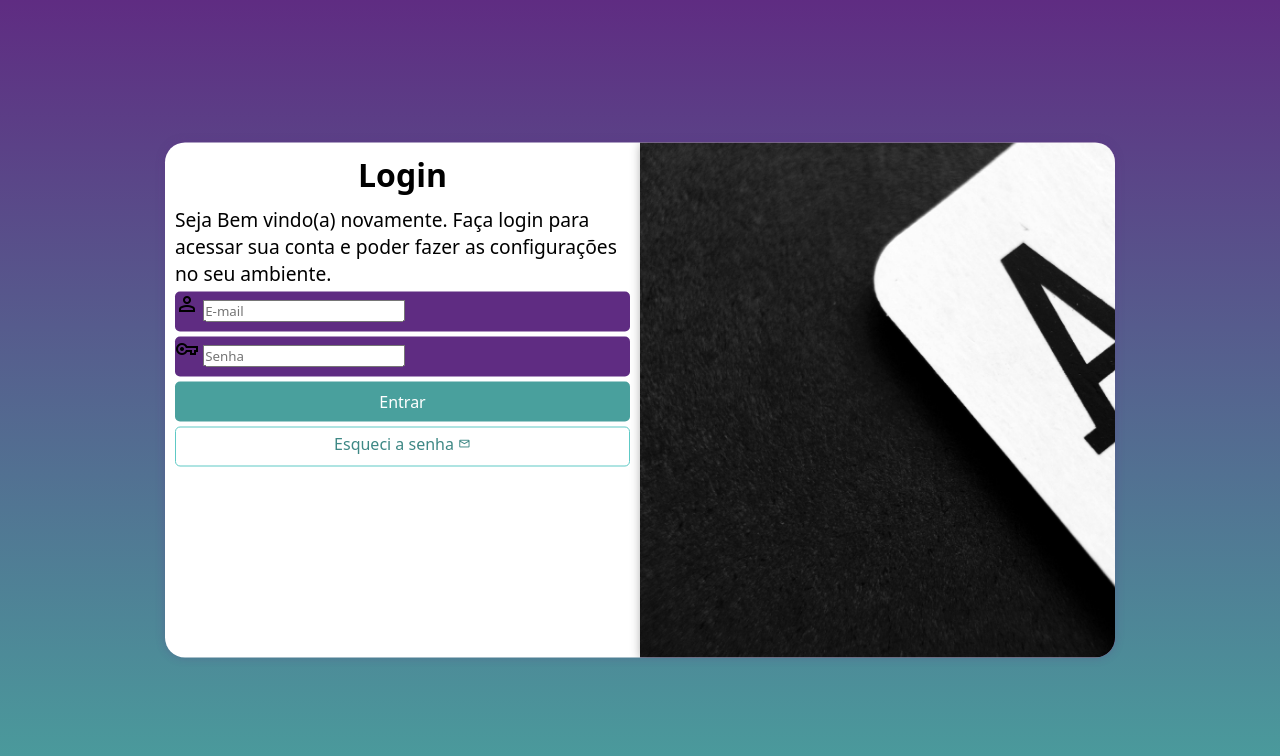
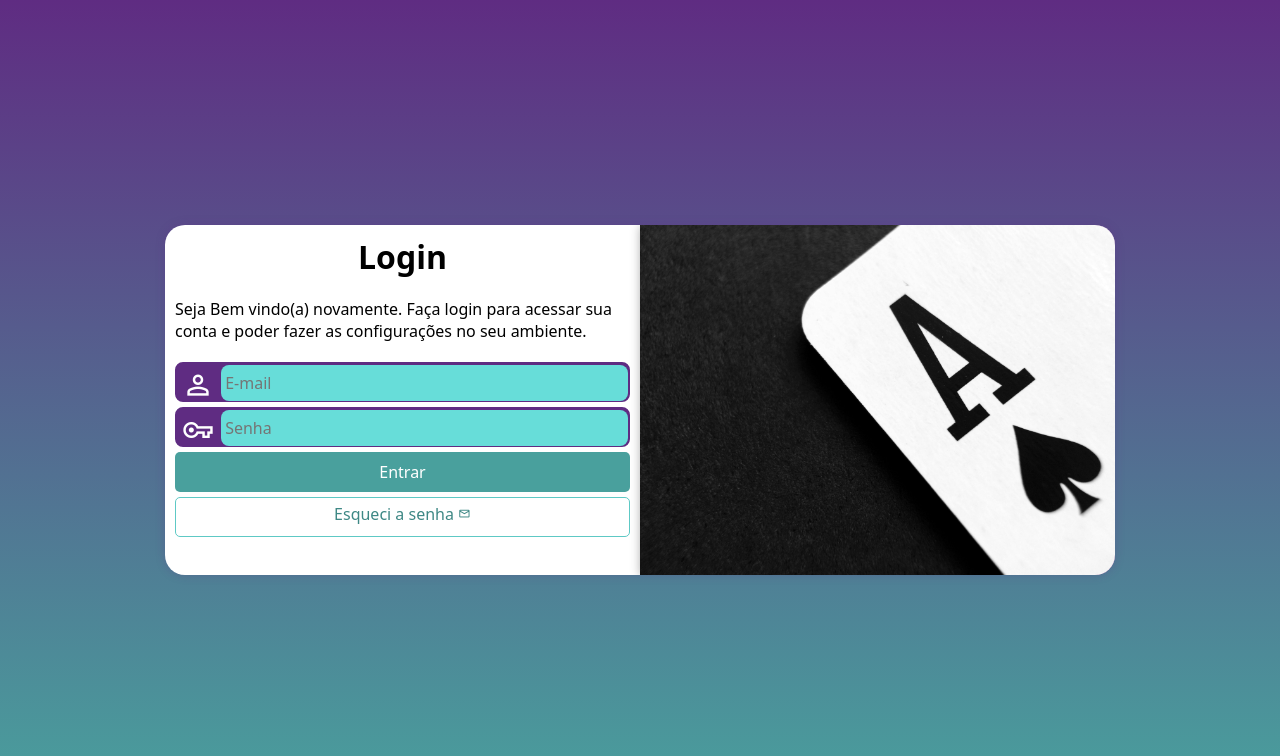
Before and after one commit to victor-dev-moreira/projeto-login, a plain HTML site: page index.html in a window 1280 px wide. Drawn offline with nearby package versions, Linux system fonts and the light colour scheme.

Commit message:
Fim Do Projeto Formulario

```diff
--- a/estilos/mediaquery.css
+++ b/estilos/mediaquery.css
@@ -27,6 +27,7 @@ TV: acima de 1200px
 
     section#login {
         width: 80vw;
+        height: 280px;
     }
 
     section#login > div#imagem{
@@ -51,6 +52,7 @@ TV: acima de 1200px
 
     section#login{
         width: 950px;
+        height: 350px;
     }
 
     section#login > div#imagem{
@@ -69,7 +71,8 @@ TV: acima de 1200px
     }
 
     div#formulario > p {
-        font-size: 1.2em;
+        font-size: 1em;
+        margin: 20px 0px;
     }
 
 }
--- a/estilos/style.css
+++ b/estilos/style.css
@@ -43,13 +43,15 @@ section#login{
     position: absolute;
     top: 50%;
     left: 50%;
-    transform: translate(-50%, -50%);
+
     background-color: white;
     width: 250px;
     height: 515px;
     overflow: hidden;
     border-radius: 20px;
     box-shadow: 0cap 0px 10px #602c8244;
+
+    transform: translate(-50%, -50%);
     transition: width .3s, height .3s;
     transition-timing-function: ease;
 
@@ -81,15 +83,39 @@ div#formulario > p {
 
 form > div.campo{
     background-color: #5f2c82;
+    border: 2px solid #5f2c82;
     display: block;
     width: 100%;
     height: 40px;
-    border-radius: 5px;
+    border-radius: 8px;
     margin: 5px 0px;
 }
 
 div.campo > label{
     display: none;
+}
+
+div.campo > span{
+    color: white;
+
+    font-size: 2em;
+    width: 40px;
+    padding: 5px;
+}
+
+div.campo > input {
+    background-color: #67ddd9;
+    font-size: 1em;
+    width: calc(100% - 44.5px);
+    height: 100%;
+    border: 0px;
+    border-radius: 8px;
+    padding: 4px;
+    transform: translateY(-12px);
+}
+
+div.campo > input:focus-within{
+    background-color: white;
 }
 
 form > input[type=submit]{
```
